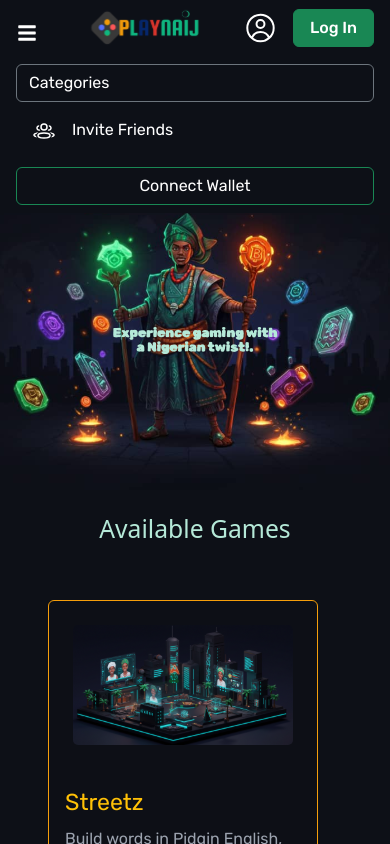
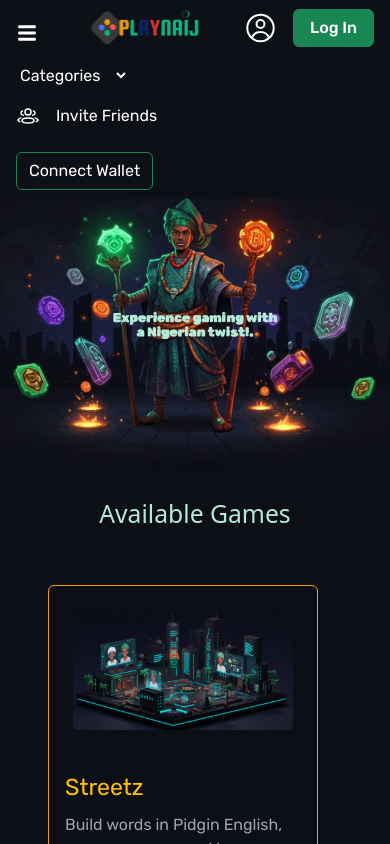
Before and after one commit to ezzzinne/playNaij-frontend, a React (Vite) app in the folder playnaij/: page / in a window 390 px wide. Both pictures are taken after a click on the button 27 px from the left and 32 px from the top of the page. Built offline with nearby package versions, Linux system fonts and the light colour scheme; a web font is replaced by a local one.

Commit message:
Added a few changes to the LandingNavbar and HomeNavbar, also routed in the LoginPage

```diff
--- a/playnaij/src/components/HomeNavbar.tsx
+++ b/playnaij/src/components/HomeNavbar.tsx
@@ -57,16 +57,16 @@ function HomeNavbar ({ }: NavbarProps) {
                         <img src={Bell} alt="Notification" style={{ height: '32px' }} />
 
 
-                        <button className="btn btn-warning px-2">Connect Wallet</button>
+                        <button className="btn btn-warning">Connect Wallet</button>
                     </div>
 
                 </div>
 
                 {showMobileMenu && (
-                    <div className="w-100 d-md-none mt-2">
+                    <div className="d-md-none mt-2 d-flex flex-column align-items-start">
                         <ul className="nav flex-column text-white gap-2 mb-3">
                             <li className="nav-item">
-                                <select className="form-select text-white border-secondary" style={{ background: '#0D1017' }}>
+                                <select className="text-white" style={{ background: '#0D1017' }}>
                                     <option value="">Categories</option>
                                     <option value="">Word Games</option>
                                     <option value="">Trivia Games</option>
@@ -74,8 +74,14 @@ function HomeNavbar ({ }: NavbarProps) {
                                 </select>
                             </li>
                             <li className="nav-item">
-                                <a className="nav-link text-white" href="#"><span className='me-3'><img src={Award} alt="" /></span>Leaderboard</a>
-                                <a className="nav-link text-white" href="#"><span className='me-3'><img src={User} alt="" /></span>Invite Friends</a>
+                                <div className='d-flex'>
+                                    <img src={Award} alt="" />
+                                    <a className="nav-link text-white" href="#">Leaderboard</a>
+                                </div>
+                                <div className='d-flex'>
+                                    <img src={User} alt="" />
+                                    <a className="nav-link text-white" href="#">Invite Friends</a>
+                                </div>
                             </li>
                         </ul>
                     </div>
--- a/playnaij/src/components/LandingNavbar.tsx
+++ b/playnaij/src/components/LandingNavbar.tsx
@@ -65,18 +65,19 @@ function Navbar ({ }: NavbarProps) {
                 </div>
 
                 {showMobileMenu && (
-                    <div className="w-100 d-md-none mt-2">
+                    <div className="d-md-none mt-2 d-flex flex-column align-items-start">
                         <ul className="nav flex-column text-white gap-2 mb-3">
                             <li className="nav-item">
-                                <select className="form-select text-white border-secondary" style={{ background: '#0D1017' }}>
+                                <select className="text-white" style={{ background: '#0D1017' }}>
                                     <option value="">Categories</option>
                                     <option value="">Word Games</option>
                                     <option value="">Trivia</option>
                                     <option value="">Web3</option>
                                 </select>
                             </li>
-                            <li className="nav-item">
-                                <a className="nav-link text-white" href="#"><span className='me-3'><img src={User2} alt="" /></span>Invite Friends</a>
+                            <li className="nav-item d-flex">
+                                <img src={User2} alt="" />
+                                <a className="nav-link text-white" href="#">Invite Friends</a>
                             </li>
                         </ul>
 
--- a/playnaij/src/layouts/LandingLayout.tsx
+++ b/playnaij/src/layouts/LandingLayout.tsx
@@ -8,7 +8,7 @@ interface LayoutProps {
 function LandingLayout ({ children }: LayoutProps) {
     return (
         <>
-            <LandingNavbar isLoggedIn={false} />
+            <LandingNavbar />
             <main>{children}</main>
         </>
     )
--- a/playnaij/src/pages/Login.tsx
+++ b/playnaij/src/pages/Login.tsx
@@ -36,7 +36,7 @@ export default function Login() {
         >
         <div className="auth-box">
             <div style={{ display: 'flex', justifyContent: 'flex-end' }}>
-            <button style={{ fontSize: '1.25rem', color: 'white' }}>&times;</button>
+            <button style={{ fontSize: '1.25rem', color: 'white' }}><Link to='/' style={{ textDecoration: 'none', color: '#0D1017'}}>&times;</Link></button>
             </div>
 
             <h1>LOGIN</h1>
```
